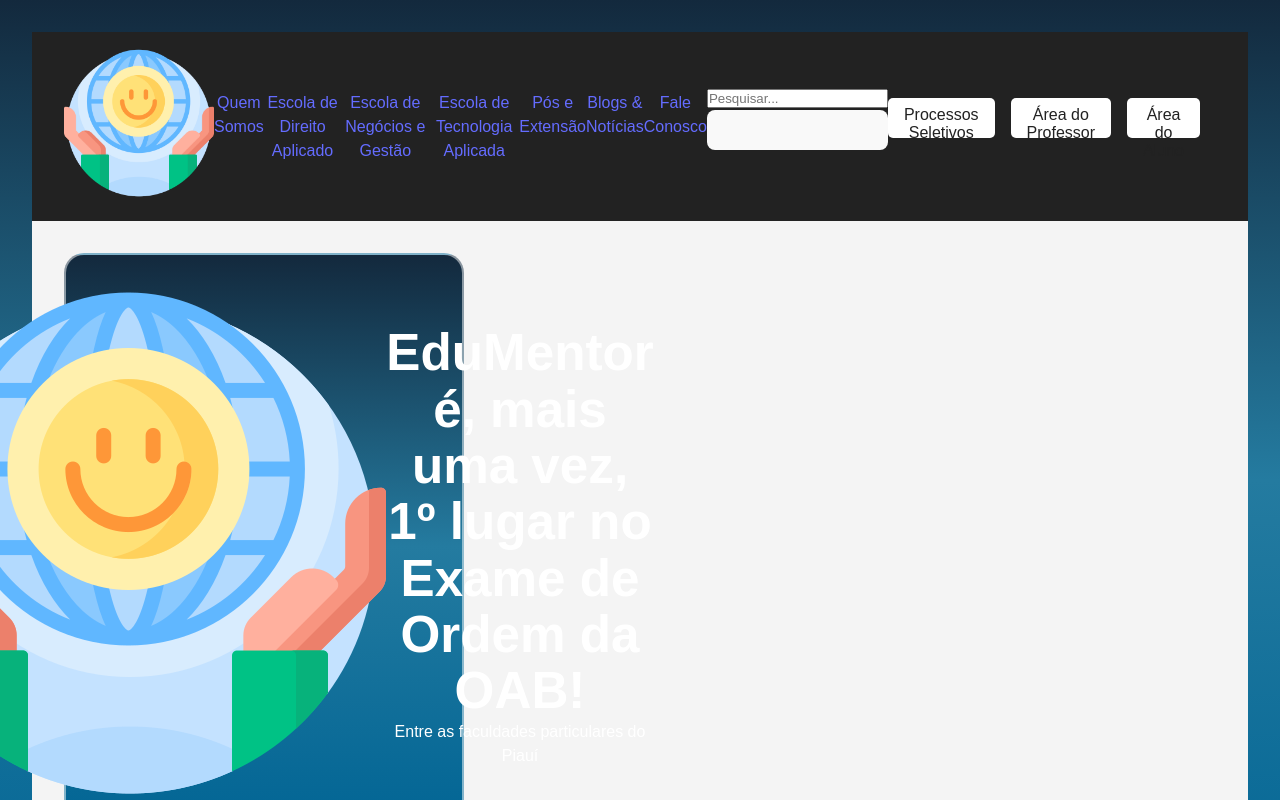
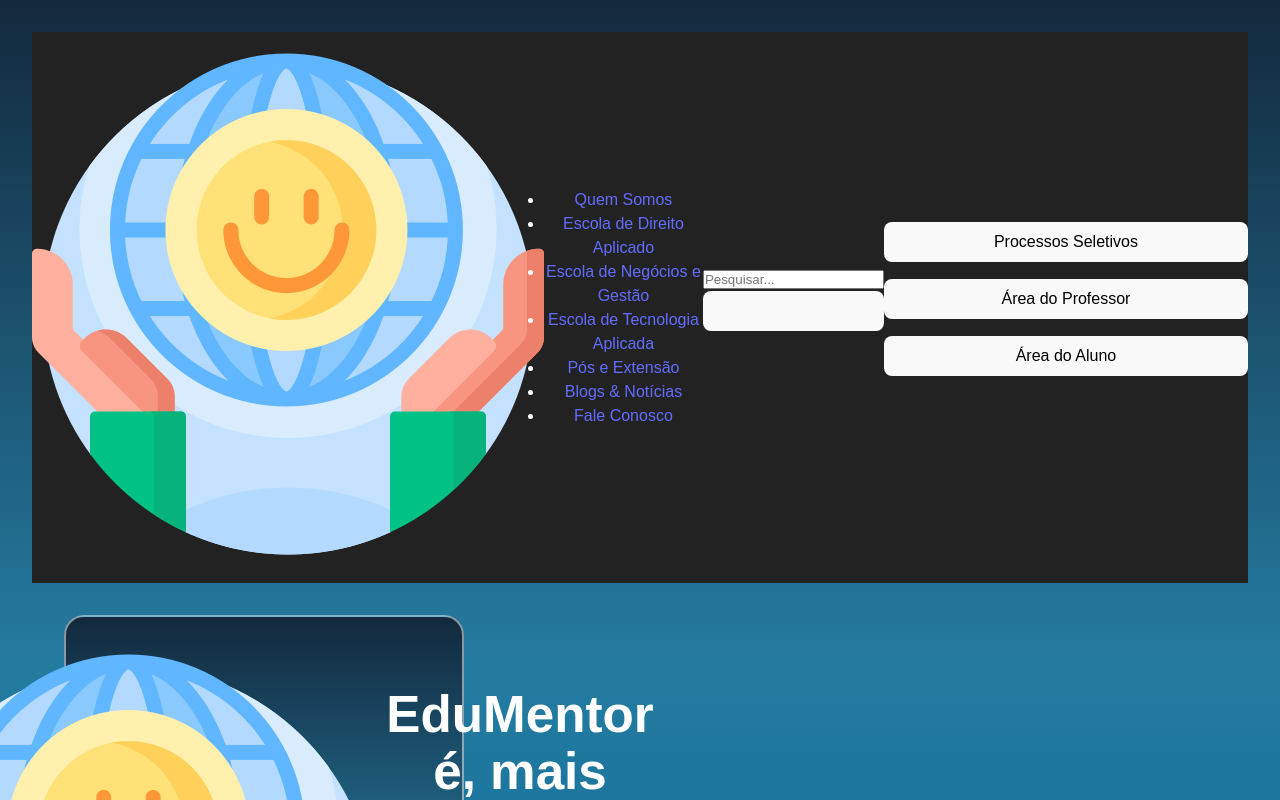
Before and after one commit to GuigohC0D3/EduMentor, a React (Vite) app in the folder edu-mentor/: page /Home in a window 1280 px wide. Shown: the top 800 px of the page. Built offline with nearby package versions, Linux system fonts and the light colour scheme.

Commit message:
Colocando CSS na HomePage

```diff
--- a/edu-mentor/src/assets/components/Home/HomePage.jsx
+++ b/edu-mentor/src/assets/components/Home/HomePage.jsx
@@ -11,13 +11,13 @@
   };
 
   return (
-    <div className={styles.container}>
+    <div className={styles._container_sqpt1_1}>
       <header>
-        <div className={styles.logo}>
+        <div className={styles._logo_sqpt1_29}>
           <img src="./src/assets/img/mundo-melhor.png" alt="Logo ICEV" />
         </div>
         <nav>
-          <ul className={styles.nav_links}>
+          <ul className={styles._nav_links_sqpt1_47}>
             <li>
               <a
                 href="#quem-somos"
@@ -76,13 +76,13 @@
             </li>
           </ul>
         </nav>
-        <div className="search-bar">
+        <div className={styles._search_bar_sqpt1_79}>
           <input type="text" placeholder="Pesquisar..." />
           <button>
             <i className="fa fa-search"></i>
           </button>
         </div>
-        <div className={styles.buttons}>
+        <div className={styles._buttons_sqpt1_125}>
           <button onClick={() => handleTabClick("processos-seletivos")}>
             Processos Seletivos
           </button>
```
